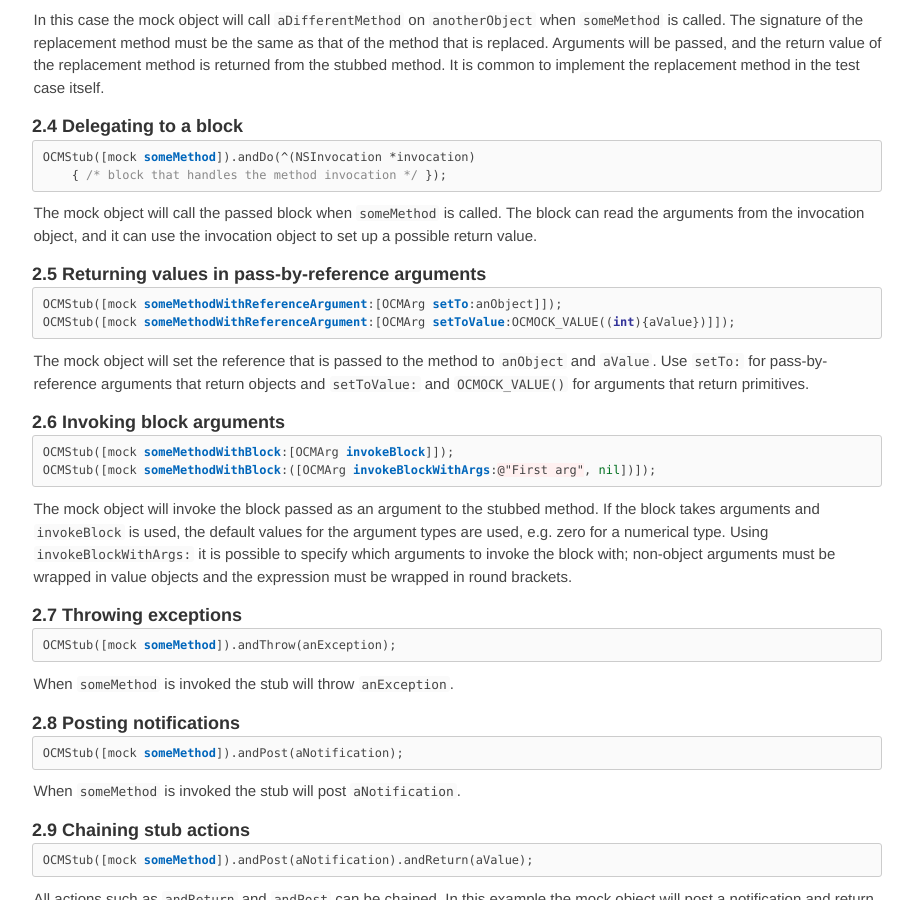
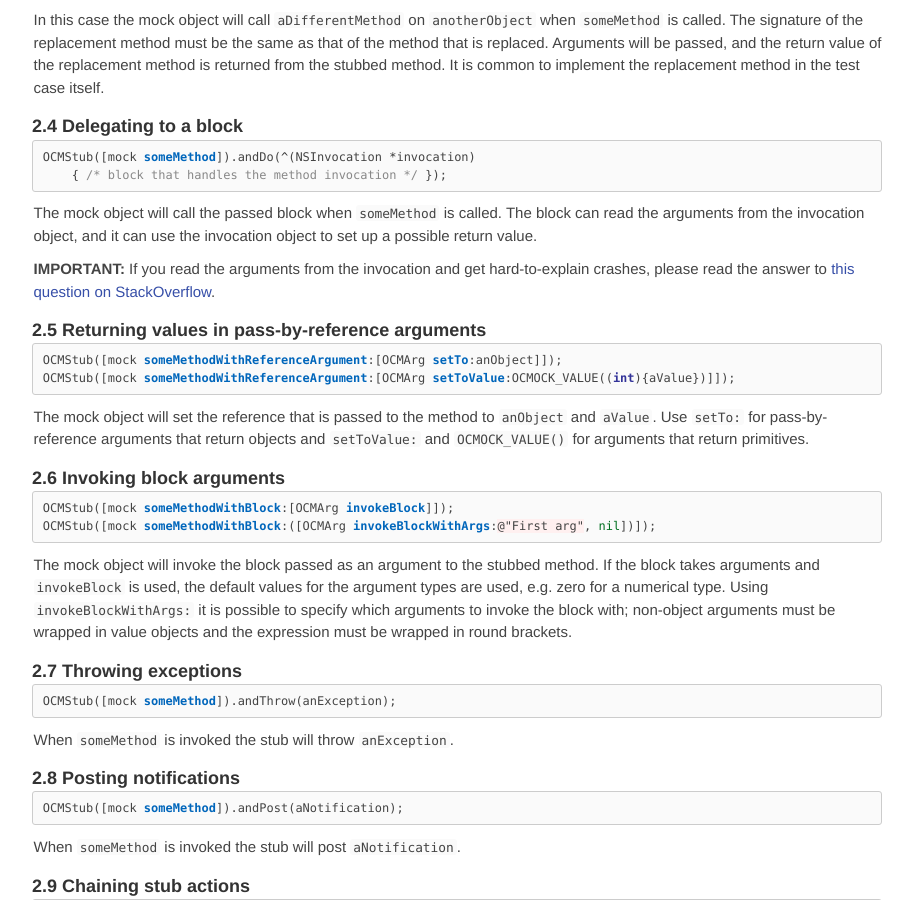
Before and after one commit to erikdoe/ocmock, a Jekyll site: the page built from reference.html, in a window 1280 px wide and 900 px high, scrolled down 2016 px. Shown: the whole window, without its empty margins (183-1096 px from the left). Built offline with Jekyll 4.4.1, drawn with Linux system fonts in a browser that asks for light colours; comment, search, counter and statistics services are not loaded.

Commit message:
Added a note to help with issues such as #384.

```diff
--- a/reference.html
+++ b/reference.html
@@ -125,6 +125,8 @@ OCMStub([mock someMethod]).andDo(^(NSInvocation *invocation)
 {% endhighlight objc %}
 
 <p>The mock object will call the passed block when <code>someMethod</code> is called. The block can read the arguments from the invocation object, and it can use the invocation object to set up a possible return value.
+
+<p><b>IMPORTANT:</b> If you read the arguments from the invocation and get hard-to-explain crashes, please read the answer to <a href="https://stackoverflow.com/questions/13268502/exc-bad-access-when-accessing-parameters-in-anddo-of-ocmock">this question on StackOverflow</a>.
 
 
 <h3 class="numbered">Returning values in pass-by-reference arguments</h3>
```
